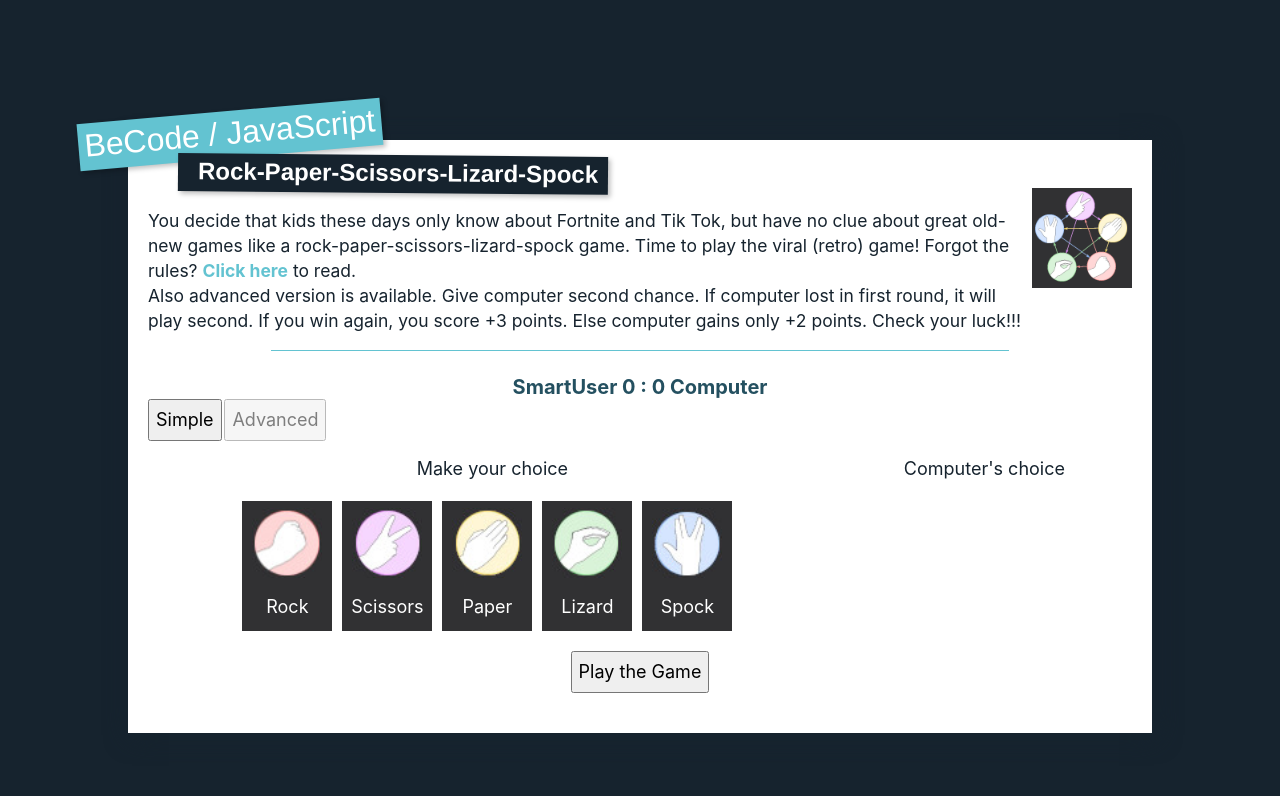
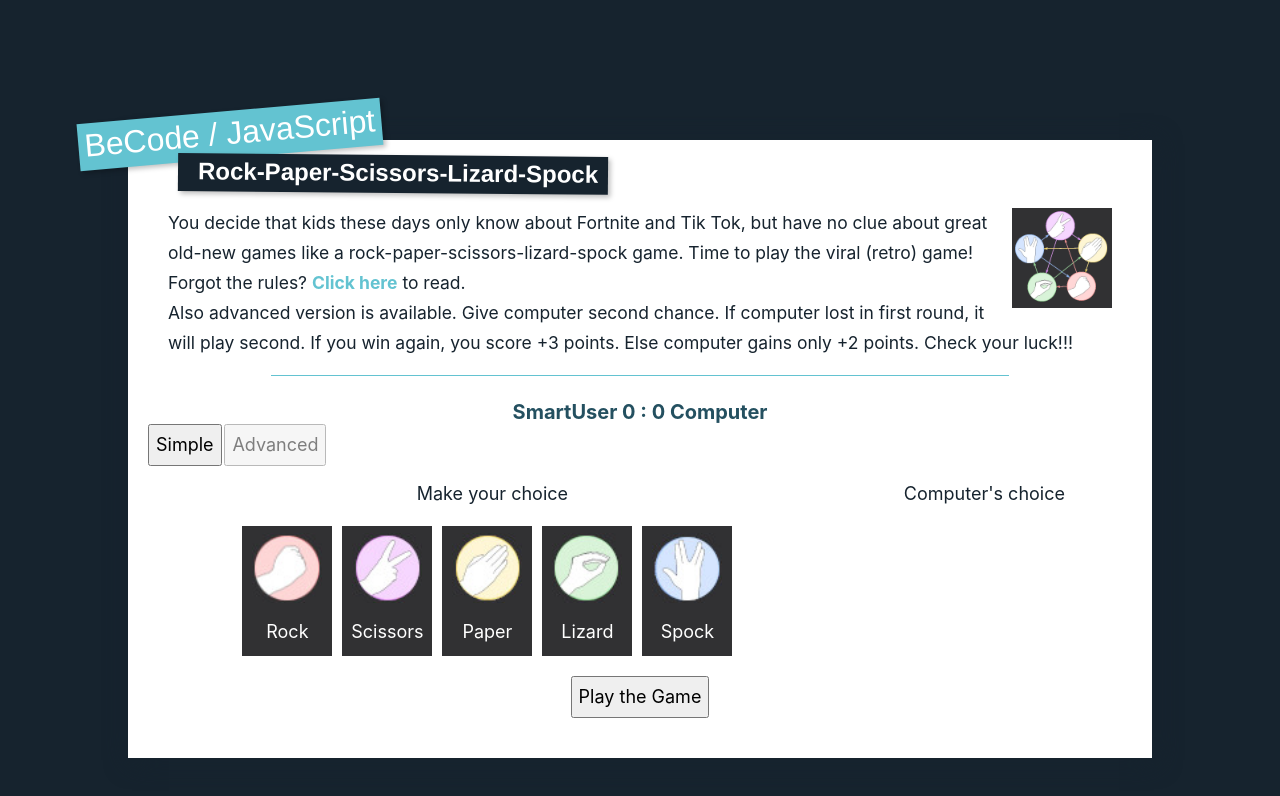
Before and after one commit to odrobcha/rock-paper-scissors, a plain HTML site: page index.html in a window 1280 px wide. Drawn offline with Linux system fonts and the light colour scheme.

Commit message:
Code refractoring

```diff
--- a/scripts/script.js
+++ b/scripts/script.js
@@ -142,7 +142,7 @@
         };
 
     }
-    let displayComputerResult = (computerItem) => {
+    const displayComputerResult = (computerItem) => {
 
         computerChoiceImg.setAttribute("src", computerItem.imgSrc);
         document.getElementById('computer-choice-img-title').innerHTML = computerItem.item;
@@ -154,11 +154,8 @@
     const playGame = ()=>{
         if(userChoice == ''){
             resultElement.innerHTML =`<p>Please, make your choice</p>`;
-
             return
         };
-
-
 
         if (simpleGame) {
             let computerChoice = computerButtons[Number(randomComputerChoice())];
@@ -175,25 +172,17 @@
         } else {
             let computerChoice = computerButtons[Number(randomComputerChoice())];
             let resultGame = checkResults(computerChoice);
-            console.log( 'first = ' + resultGame );
-
 
             if (resultGame == 'userWon'){
                 advancedTextElement.innerHTML = `You won!!! But wait.... Computer plays second round. </br> Computer is making choice.....`;
-
-
                 resultElement.classList.add('display-none');
-
 
                 setTimeout( ()=> {
                     let computerChoiceSecond = computerButtons[Number(randomComputerChoice())];
                     let resultGameSecond = checkResults(computerChoiceSecond);
-                    console.log('second ' + resultGameSecond);
 
                     if (resultGameSecond == 'userWon'){
-                        console.log( resultGameSecond + ' '+ userScore);
                         userScore += 3;
-                        console.log(resultGameSecond + ' '+ userScore);
                         displayComputerResult(computerChoiceSecond);
                     }
                     if (resultGameSecond == 'draw'){
@@ -202,9 +191,7 @@
                         computerScore += 0;
                     }
                     if (resultGameSecond  == 'computerWon'){
-                        console.log( resultGameSecond + ' '+ computerScore);
                         computerScore +=2;
-                        console.log( resultGameSecond + ' '+ computerScore);
                         displayComputerResult(computerChoiceSecond);
                     }
                     resultElement.classList.remove('display-none');
@@ -219,17 +206,10 @@
             if (resultGame  == 'draw'){
                 displayComputerResult(computerChoice);
             }
-
-
-
         }
-
-
         playAgainButton.classList.remove("display-none");
         startGameButton.classList.add('display-none');
     }
-
-
     gameScore();
     simpleGameButton.addEventListener('click', () =>{
         simpleGame = true;
@@ -252,18 +232,14 @@
                 button.classList.remove('inactive');
         };
         computerChoiceElement.classList.add('display-none');
-
         resultElement.innerHTML = '';
     })
-
 
     for (const button of userButtons) {
             button.addEventListener("click", (target) => {
 
                if (!startGameButton.classList.contains('display-none')) {
-
                    userChoice = button.getAttribute('id');
-
                    addInactiveClass();
                    button.classList.remove('inactive');
                    computerChoiceElement.classList.add('display-none');
--- a/style/game.css
+++ b/style/game.css
@@ -5,7 +5,6 @@
 .description-img{
     width: 100px;
     float: right;
-    margin-top: -20px;
 }
 .item-button img, #computerChoice img{
     width: 70px;
@@ -24,7 +23,9 @@
     margin: 20px 0;
 }
 .explain p{
-    line-height: 2.5rem;
+    line-height: 3rem;
+    padding: 0 20px;
+
 }
 .material .item-button{
     cursor: pointer;
```
